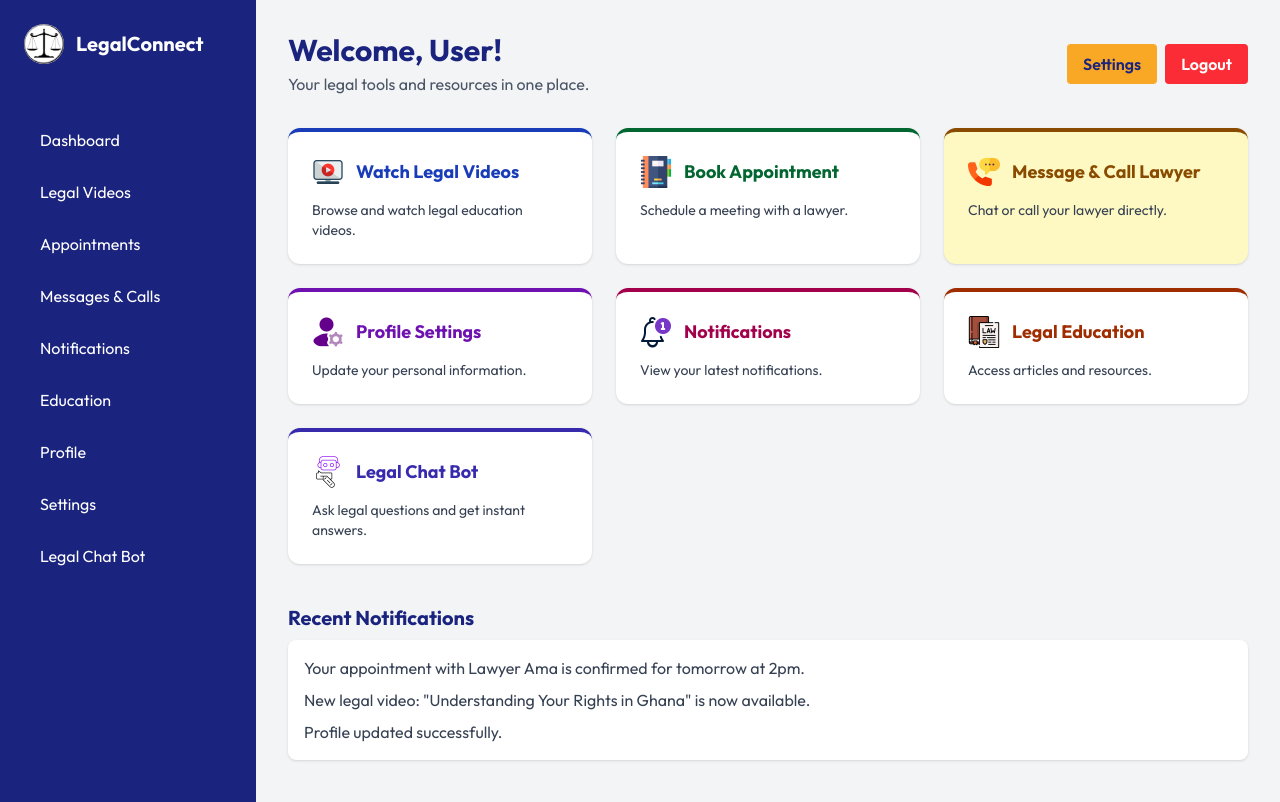
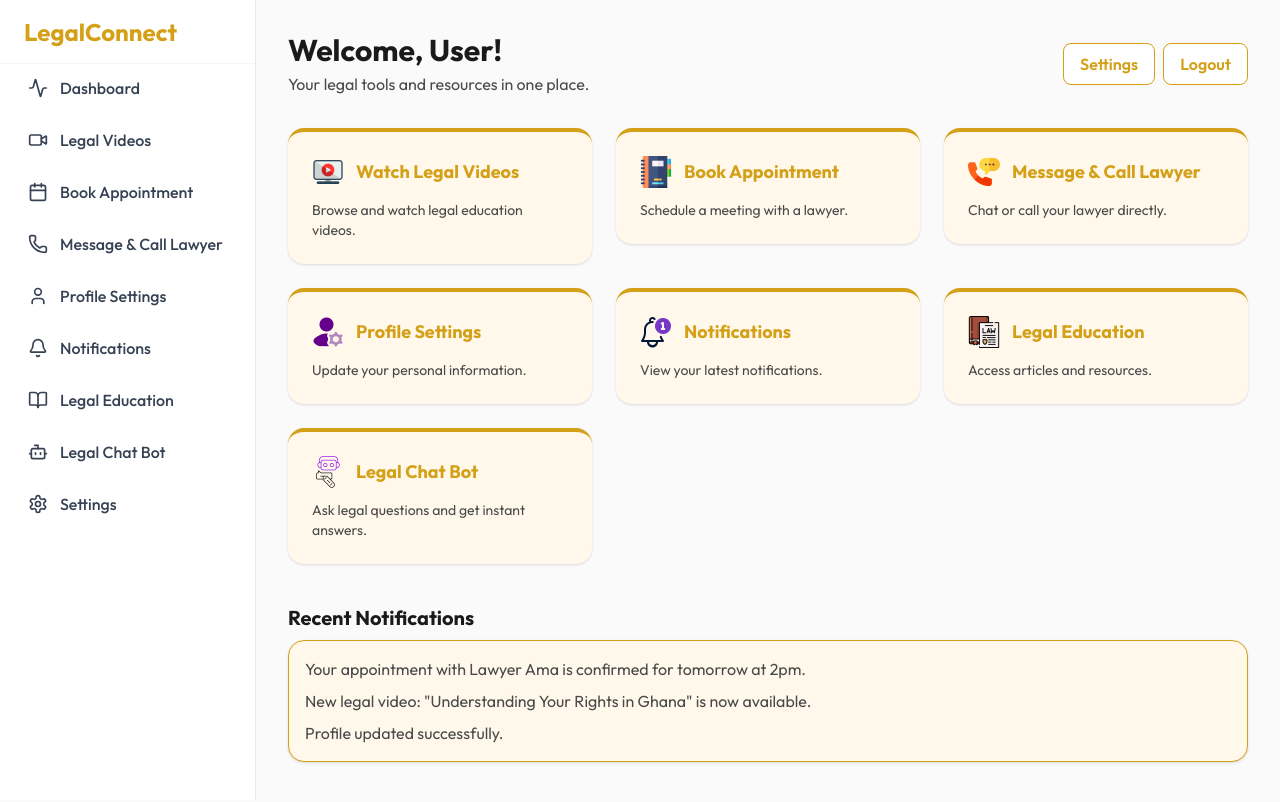
Before and after one commit to kyeremehS/legalconnect-gh, a Next.js app: page /User-landing in a window 1280 px wide. Shown: the top 802 px of the page. Built offline with nearby package versions, Linux system fonts and the light colour scheme.

Commit message:
Refactor Sidebar component to support user and lawyer roles with dynamic navigation items

```diff
--- a/src/app/Lawyer/page.tsx
+++ b/src/app/Lawyer/page.tsx
@@ -70,7 +70,7 @@ const LawyerDashboard = () => {
               Here's what's happening with your practice today.
             </p>
           </div>
-          <Sidebar />
+          <Sidebar role="lawyer" />
           {/* Statistics Grid */}
           <div className="grid grid-cols-1 md:grid-cols-3 gap-6 mb-8">
             {statistics.map((stat) => (
--- a/src/app/User-landing/page.tsx
+++ b/src/app/User-landing/page.tsx
@@ -2,6 +2,8 @@
 import React from "react";
 import Link from "next/link";
 import Image from "next/image";
+import Sidebar from "../components/lawyer/Sidebar";
+import { motion } from "framer-motion";
 
 const features = [
   {
@@ -9,156 +11,90 @@ const features = [
     description: "Browse and watch legal education videos.",
     href: "/legal-content",
     icon: "/video.png",
-    color: "bg-blue-100 text-blue-800",
   },
   {
     name: "Book Appointment",
     description: "Schedule a meeting with a lawyer.",
     href: "/user/appointments",
     icon: "/appointment-book.png",
-    color: "bg-green-100 text-green-800",
   },
   {
     name: "Message & Call Lawyer",
     description: "Chat or call your lawyer directly.",
     href: "/User-landing/user-message-call",
     icon: "/phone.png",
-    color: "bg-yellow-100 text-yellow-800",
   },
   {
     name: "Profile Settings",
     description: "Update your personal information.",
     href: "/User-landing/profile-settings",
     icon: "/user-setting.png",
-    color: "bg-purple-100 text-purple-800",
   },
   {
     name: "Notifications",
     description: "View your latest notifications.",
     href: "/user/notifications",
     icon: "/bell.png",
-    color: "bg-pink-100 text-pink-800",
   },
   {
     name: "Legal Education",
     description: "Access articles and resources.",
     href: "/User-landing/user-education",
     icon: "/law.png",
-    color: "bg-orange-100 text-orange-800",
   },
   {
     name: "Legal Chat Bot",
     description: "Ask legal questions and get instant answers.",
     href: "/legal-chatbot",
     icon: "/chat-bot.png",
-    color: "bg-indigo-100 text-indigo-800",
   },
 ];
 
 export default function UserDashboard() {
   return (
-    <div className="min-h-screen bg-gray-100 flex">
-      {/* Sidebar */}
-      <aside className="bg-[#1A237E] text-white w-64 p-6 hidden md:flex flex-col gap-6">
-        <div className="flex items-center gap-3 mb-8">
-          <Image
-            src="/legalb.jpg"
-            alt="LegalConnect Logo"
-            width={40}
-            height={40}
-            className="rounded-full"
-          />
-          <span className="text-xl font-bold">LegalConnect</span>
-        </div>
-        <nav className="flex flex-col gap-3">
-          <Link
-            href="/User-landing"
-            className="hover:bg-[#283593] px-4 py-2 rounded transition"
+    <div className="min-h-screen bg-[#fafafa] flex">
+      <Sidebar role="user" />
+      {/* Main Content */}
+      <main className="flex-1 p-4 sm:p-8 lg:ml-64">
+        <motion.header
+          initial={{ opacity: 0, y: 20 }}
+          animate={{ opacity: 1, y: 0 }}
+          transition={{ duration: 0.5 }}
+          className="flex flex-col md:flex-row md:items-center md:justify-between mb-8 gap-4"
         >
-            Dashboard
-          </Link>
-          <Link
-            href="/legal-content"
-            className="hover:bg-[#283593] px-4 py-2 rounded transition"
-          >
-            Legal Videos
-          </Link>
-          <Link
-            href="/user/appointments"
-            className="hover:bg-[#283593] px-4 py-2 rounded transition"
-          >
-            Appointments
-          </Link>
-          <Link
-            href="/user/messages"
-            className="hover:bg-[#283593] px-4 py-2 rounded transition"
-          >
-            Messages & Calls
-          </Link>
-          <Link
-            href="/user/notifications"
-            className="hover:bg-[#283593] px-4 py-2 rounded transition"
-          >
-            Notifications
-          </Link>
-          <Link
-            href="/user/education"
-            className="hover:bg-[#283593] px-4 py-2 rounded transition"
-          >
-            Education
-          </Link>
-          <Link
-            href="/user/profile"
-            className="hover:bg-[#283593] px-4 py-2 rounded transition"
-          >
-            Profile
-          </Link>
-          <Link
-            href="/user/settings"
-            className="hover:bg-[#283593] px-4 py-2 rounded transition"
-          >
-            Settings
-          </Link>
-          <Link
-            href="/legal-chatbot"
-            className="hover:bg-[#283593] px-4 py-2 rounded transition"
-          >
-            Legal Chat Bot
-          </Link>
-        </nav>
-      </aside>
-
-      {/* Main Content */}
-      <main className="flex-1 p-8">
-        <header className="flex flex-col md:flex-row md:items-center md:justify-between mb-8 gap-4">
           <div>
-            <h1 className="text-3xl font-bold text-[#1A237E]">
+            <h1 className="text-3xl font-bold text-[#1a1a1a]">
               Welcome, User!
             </h1>
-            <p className="text-gray-600 mt-1">
+            <p className="text-[#4a4a4a] mt-1">
               Your legal tools and resources in one place.
             </p>
           </div>
           <div className="flex gap-2">
             <Link
               href="/user/settings"
-              className="bg-[#F9A825] text-[#1A237E] px-4 py-2 rounded font-semibold hover:bg-[#fbc02d] transition"
+              className="px-4 py-2 rounded-lg font-semibold border border-[#d4a017] text-[#d4a017] bg-white hover:bg-[#d4a017] hover:text-white transition"
             >
               Settings
             </Link>
-            <button className="bg-red-500 text-white px-4 py-2 rounded font-semibold hover:bg-red-600 transition">
+            <button className="px-4 py-2 rounded-lg font-semibold border border-[#d4a017] text-[#d4a017] bg-white hover:bg-[#d4a017] hover:text-white transition">
               Logout
             </button>
           </div>
-        </header>
+        </motion.header>
 
         {/* Feature Cards */}
         <section className="grid grid-cols-1 sm:grid-cols-2 lg:grid-cols-3 gap-6 mb-10">
-          {features.map((feature) => (
+          {features.map((feature, idx) => (
+            <motion.div
+              key={feature.name}
+              initial={{ opacity: 0, y: 30 }}
+              animate={{ opacity: 1, y: 0 }}
+              transition={{ duration: 0.4, delay: idx * 0.08 }}
+            >
               <Link
-              key={feature.name}
                 href={feature.href}
-              className={`rounded-xl p-6 shadow bg-white hover:shadow-lg transition flex flex-col gap-3 border-t-4 ${feature.color}`}
+                className="rounded-2xl p-6 shadow bg-[#fff8eb] border-t-4 border-[#d4a017] hover:shadow-lg transition flex flex-col gap-3"
               >
                 <div className="flex items-center gap-3">
                   <Image
@@ -167,49 +103,62 @@ export default function UserDashboard() {
                     width={32}
                     height={32}
                   />
-                <span className="text-lg font-bold">{feature.name}</span>
+                  <span className="text-lg font-bold text-[#d4a017]">
+                    {feature.name}
+                  </span>
                 </div>
-              <p className="text-gray-700 text-sm">{feature.description}</p>
+                <p className="text-[#4a4a4a] text-sm">{feature.description}</p>
               </Link>
+            </motion.div>
           ))}
         </section>
 
         {/* Notifications Example */}
-        <section className="mb-10">
-          <h2 className="text-xl font-bold mb-2 text-[#1A237E]">
+        <motion.section
+          initial={{ opacity: 0, y: 20 }}
+          animate={{ opacity: 1, y: 0 }}
+          transition={{ duration: 0.5, delay: 0.2 }}
+          className="mb-10"
+        >
+          <h2 className="text-xl font-bold mb-2 text-[#1a1a1a]">
             Recent Notifications
           </h2>
-          <ul className="bg-white rounded-lg shadow p-4 space-y-2">
-            <li className="text-gray-700">
+          <ul className="bg-[#fff8eb] rounded-2xl shadow p-4 space-y-2 border border-[#d4a017]">
+            <li className="text-[#4a4a4a]">
               Your appointment with Lawyer Ama is confirmed for tomorrow at 2pm.
             </li>
-            <li className="text-gray-700">
+            <li className="text-[#4a4a4a]">
               New legal video: "Understanding Your Rights in Ghana" is now
               available.
             </li>
-            <li className="text-gray-700">Profile updated successfully.</li>
+            <li className="text-[#4a4a4a]">Profile updated successfully.</li>
           </ul>
-        </section>
+        </motion.section>
 
         {/* Quick Chat Bot Interface Example */}
-        <section className="mb-10">
-          <h2 className="text-xl font-bold mb-2 text-[#1A237E]">
+        <motion.section
+          initial={{ opacity: 0, y: 20 }}
+          animate={{ opacity: 1, y: 0 }}
+          transition={{ duration: 0.5, delay: 0.3 }}
+          className="mb-10"
+        >
+          <h2 className="text-xl font-bold mb-2 text-[#1a1a1a]">
             Ask the Legal Chat Bot
           </h2>
           <form className="flex gap-2">
             <input
               type="text"
               placeholder="Type your legal question..."
-              className="flex-1 border border-gray-300 rounded px-4 py-2 focus:outline-none focus:border-[#1A237E] text-[#0d1b2a]"
+              className="flex-1 border border-[#d4a017] rounded-lg px-4 py-2 focus:outline-none focus:border-[#d4a017] text-[#1a1a1a] bg-[#fff8eb]"
             />
             <button
               type="submit"
-              className="bg-[#1A237E] text-white px-6 py-2 rounded font-semibold hover:bg-[#283593] transition"
+              className="bg-[#d4a017] text-white px-6 py-2 rounded-lg font-semibold hover:bg-[#b17d25] transition"
             >
               Ask
             </button>
           </form>
-        </section>
+        </motion.section>
       </main>
     </div>
   );
--- a/src/app/components/lawyer/Sidebar.tsx
+++ b/src/app/components/lawyer/Sidebar.tsx
@@ -10,11 +10,17 @@ import {
   Settings,
   Menu,
   X,
+  User,
+  Bell,
+  Video,
+  Phone,
+  BookOpen,
+  Bot,
 } from "lucide-react";
 import Link from "next/link";
 import { useState } from "react";
 
-const navItems = [
+const lawyerNavItems = [
   { name: "Dashboard", href: "/Lawyer", icon: Activity },
   { name: "Appointments", href: "/Lawyer/appointments", icon: Calendar },
   {
@@ -28,8 +34,29 @@ const navItems = [
   { name: "Settings", href: "/Lawyer/settings", icon: Settings },
 ];
 
-export default function Sidebar() {
+const userNavItems = [
+  { name: "Dashboard", href: "/User-landing", icon: Activity },
+  { name: "Legal Videos", href: "/legal-content", icon: Video },
+  { name: "Book Appointment", href: "/user/appointments", icon: Calendar },
+  {
+    name: "Message & Call Lawyer",
+    href: "/User-landing/user-message-call",
+    icon: Phone,
+  },
+  { name: "Profile Settings", href: "/User-landing/profile-settings", icon: User },
+  { name: "Notifications", href: "/user/notifications", icon: Bell },
+  { name: "Legal Education", href: "/User-landing/user-education", icon: BookOpen },
+  { name: "Legal Chat Bot", href: "/legal-chatbot", icon: Bot },
+  { name: "Settings", href: "/user/settings", icon: Settings },
+];
+
+type SidebarProps = {
+  role: "lawyer" | "user";
+};
+
+export default function Sidebar({ role }: SidebarProps) {
   const [isOpen, setIsOpen] = useState(false);
+  const navItems = role === "lawyer" ? lawyerNavItems : userNavItems;
 
   return (
     <>
```
Lines whose indentation alone changed are shown as unchanged.
